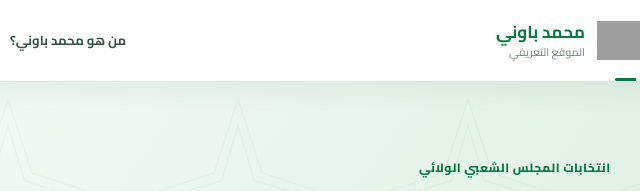
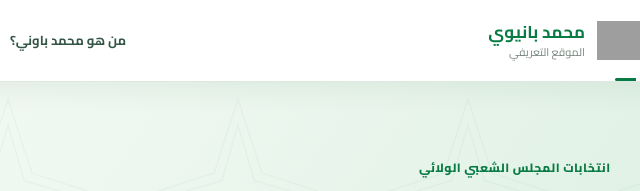
Before and after one commit to mohamed-baouni/Mohamed-baouni, a plain HTML site: page index.html in a window 1280 px wide. Shown: the top 191 px of the page, 567-1207 px from the left. Drawn offline with Linux system fonts and the light colour scheme; grey boxes are pictures that could not be loaded.

Commit message:
Update index.html

```diff
--- a/index.html
+++ b/index.html
@@ -15,7 +15,7 @@
   <header class="site-header">
     <a class="brand" href="#home" aria-label="العودة إلى الرئيسية">
       <img src="assets/logo.png" alt="شعار جبهة التحرير الوطني">
-      <span><strong>محمد باوني</strong><small>الموقع التعريفي</small></span>
+      <span><strong>محمد بانيوي</strong><small>الموقع التعريفي</small></span>
     </a>
     <button class="menu-toggle" aria-label="فتح القائمة" aria-expanded="false"><svg viewBox="0 0 24 24" aria-hidden="true"><path d="M4 7h16M4 12h16M4 17h16"/></svg></button>
     <nav class="nav" aria-label="القائمة الرئيسية">
```
